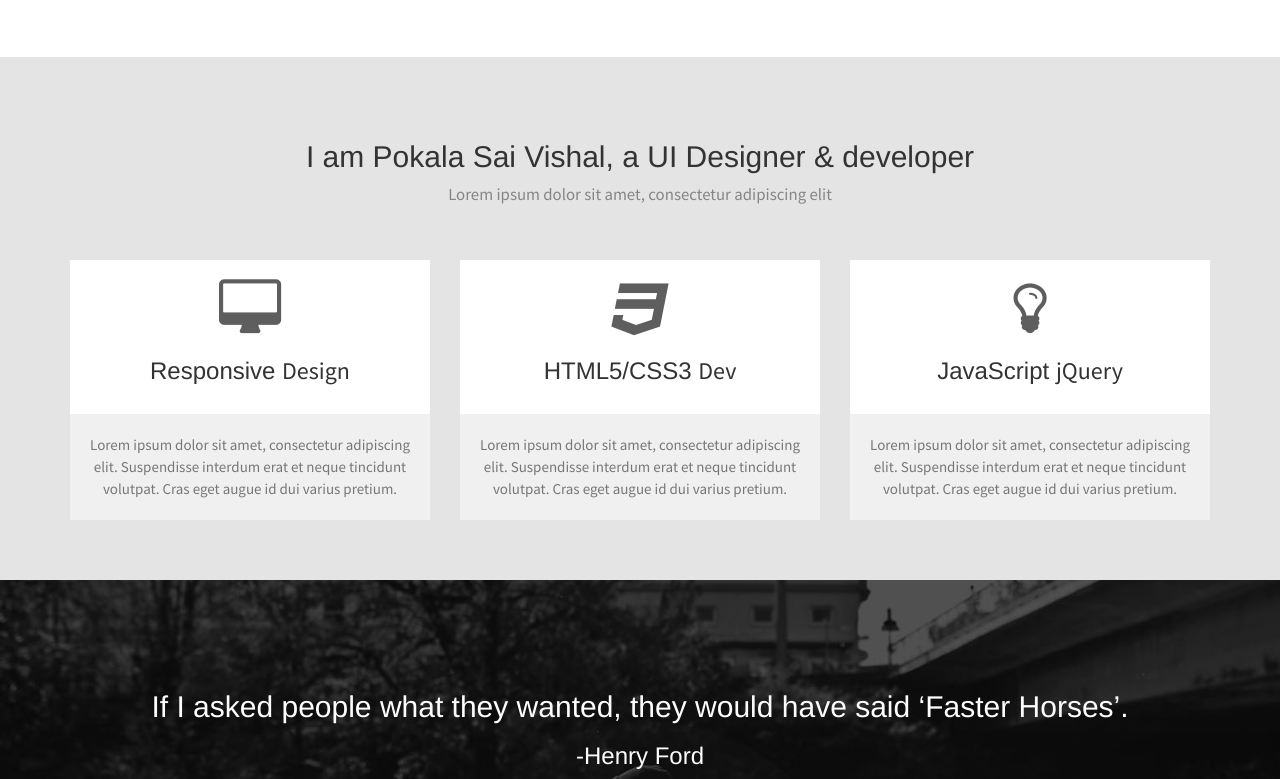
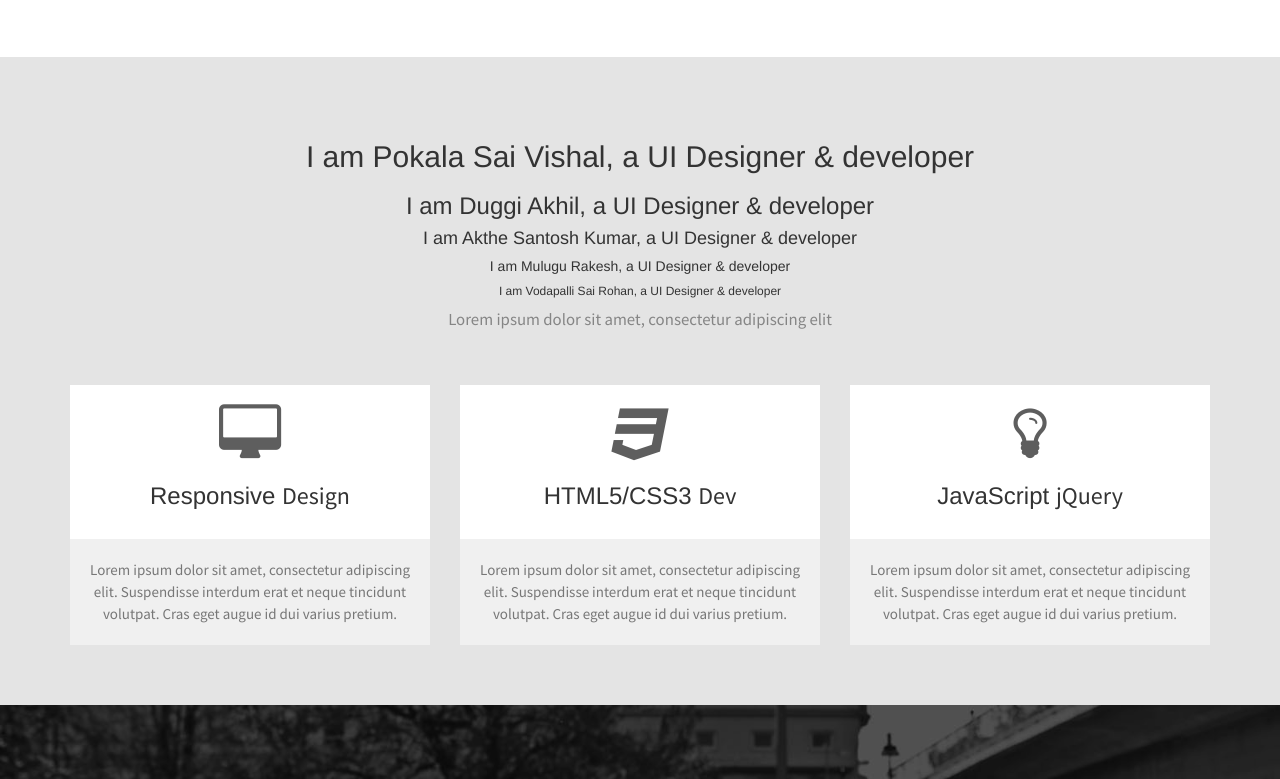
Before and after one commit to vishalvarma123/vishalvarma123.github.io, a plain HTML site: page index.html in a window 1280 px wide. Shown: the part 829-1608 px from the top of the page. Drawn offline with Linux system fonts and the light colour scheme.

Commit message:
third commit

```diff
--- a/index.html
+++ b/index.html
@@ -111,6 +111,10 @@
             <div class="heading text-center">
                 <!-- Heading -->
                 <h2>I am Pokala Sai Vishal, a UI Designer & developer</h2>
+				<h3>I am Duggi Akhil, a UI Designer & developer</h3>
+				<h4>I am Akthe Santosh Kumar, a UI Designer & developer</h4>
+				<h5>I am Mulugu Rakesh, a UI Designer & developer</h5>
+				<h6>I am Vodapalli Sai Rohan, a UI Designer & developer</h6>
                 <p>Lorem ipsum dolor sit amet, consectetur adipiscing elit</p>
             </div>
             <div class="row">
```
